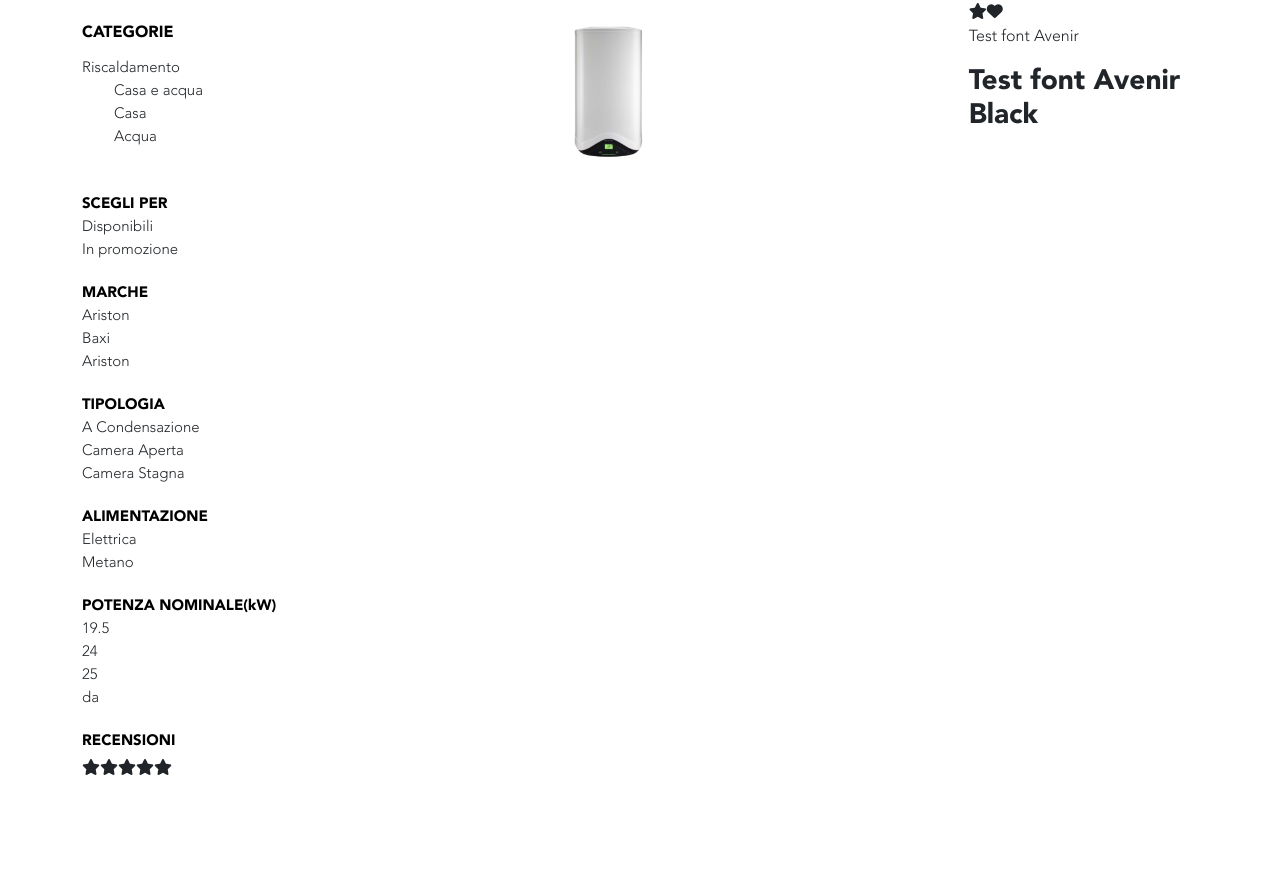
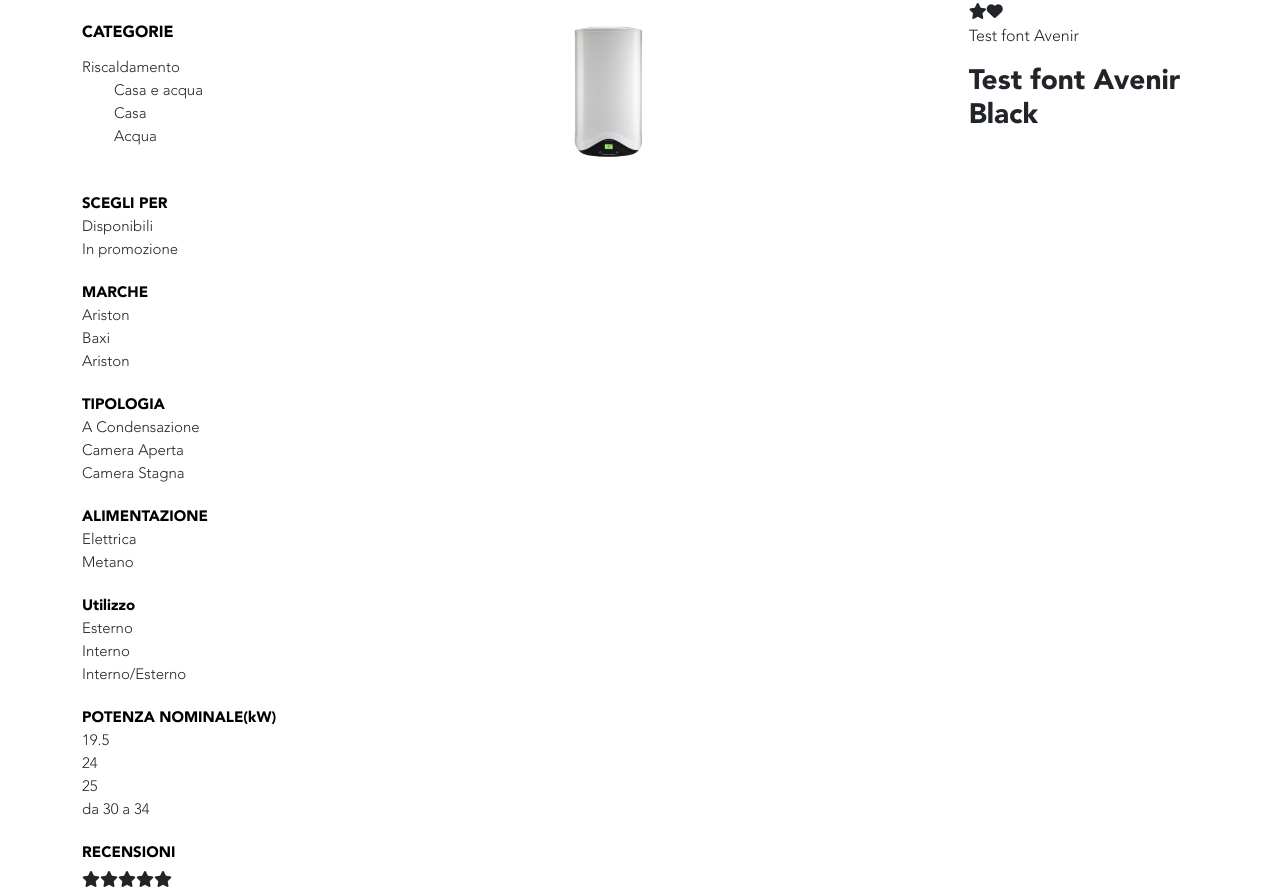
Before and after one commit to Daurelian/frontend-test-master, a React (Create React App) app: page / in a window 1280 px wide. Before the commit the page ends 800 px from the top, so only its background shows below. Built offline with nearby package versions, Linux system fonts and the light colour scheme.

Commit message:
Update App.js
fixed filter

```diff
--- a/src/App.js
+++ b/src/App.js
@@ -6,36 +6,46 @@ function App() {
         <div className="col-4">
           {/* Filtro */}
           <p class="filterTitle">CATEGORIE</p>
-          <h5>Riscaldamento</h5>
+          <h5 class="filterSubTitle">Riscaldamento</h5>
             <ol>
-            <h5 class="checkmark"> Casa e acqua </h5>
-            <h5> Casa </h5>
-            <h5> Acqua </h5>
+            <h5 class="filterSubTitle" >Casa e acqua </h5>
+            <h5 class="filterSubTitle"> Casa </h5>
+            <h5 class="filterSubTitle"> Acqua </h5>
             </ol>
           <hr size="2"></hr>
           <div>
             <h5 class="filterTitle" >SCEGLI PER</h5>
-            <h5> Disponibili </h5>
-            <h5> In promozione </h5>
+            <h5 class="filterSubTitle"> Disponibili </h5>
+            <h5 class="filterSubTitle"> In promozione </h5>
             <h5 class="filterTitle" >MARCHE</h5>
-            <h5> Ariston </h5>
-            <h5> Baxi </h5>
-            <h5> Ariston </h5>
+            <h5 class="filterSubTitle"> Ariston </h5>
+            <h5 class="filterSubTitle"> Baxi </h5>
+            <h5 class="filterSubTitle"> Ariston </h5>
             <h5 class="filterTitle">TIPOLOGIA</h5>
-            <h5> A Condensazione </h5>
-            <h5> Camera Aperta </h5>
-            <h5> Camera Stagna </h5>
+            <h5 class="filterSubTitle"> A Condensazione </h5>
+            <h5 class="filterSubTitle"> Camera Aperta </h5>
+            <h5 class="filterSubTitle"> Camera Stagna </h5>
             <h5 class="filterTitle">ALIMENTAZIONE</h5>
-            <h5> Elettrica </h5>
-            <h5> Metano </h5>
+            <h5 class="filterSubTitle"> Elettrica </h5>
+            <h5 class="filterSubTitle"> Metano </h5>
+            <h5 class="filterTitle">Utilizzo</h5>
+            <h5 class="filterSubTitle"> Esterno</h5>
+            <h5 class="filterSubTitle"> Interno </h5>
+            <h5 class="filterSubTitle"> Interno/Esterno </h5>
             <h5 class="filterTitle">POTENZA NOMINALE(kW)</h5>
-            <h5> 19.5 </h5>
-            <h5> 24 </h5>
-            <h5> 25 </h5>
-            <h5> da </h5>
+            <h5 class="filterSubTitle"> 19.5 </h5>
+            <h5 class="filterSubTitle"> 24 </h5>
+            <h5 class="filterSubTitle"> 25 </h5>
+            <h5 class="filterSubTitle"> da 30 a 34</h5>
             <h5 class="filterTitle">RECENSIONI</h5>
              <div>
-          <i class='fas fa-star'></i><i class='fas fa-star'></i><i class='fas fa-star'></i><i class='fas fa-star'></i><i class='fas fa-star'></i>
+               <span>
+          <i class='fas fa-star'></i>
+          <i class='fas fa-star'></i>
+          <i class='fas fa-star'></i>
+          <i class='fas fa-star'></i>
+          <i class='fas fa-star'></i>
+          </span>
         </div>
             </div>
         </div>
```
